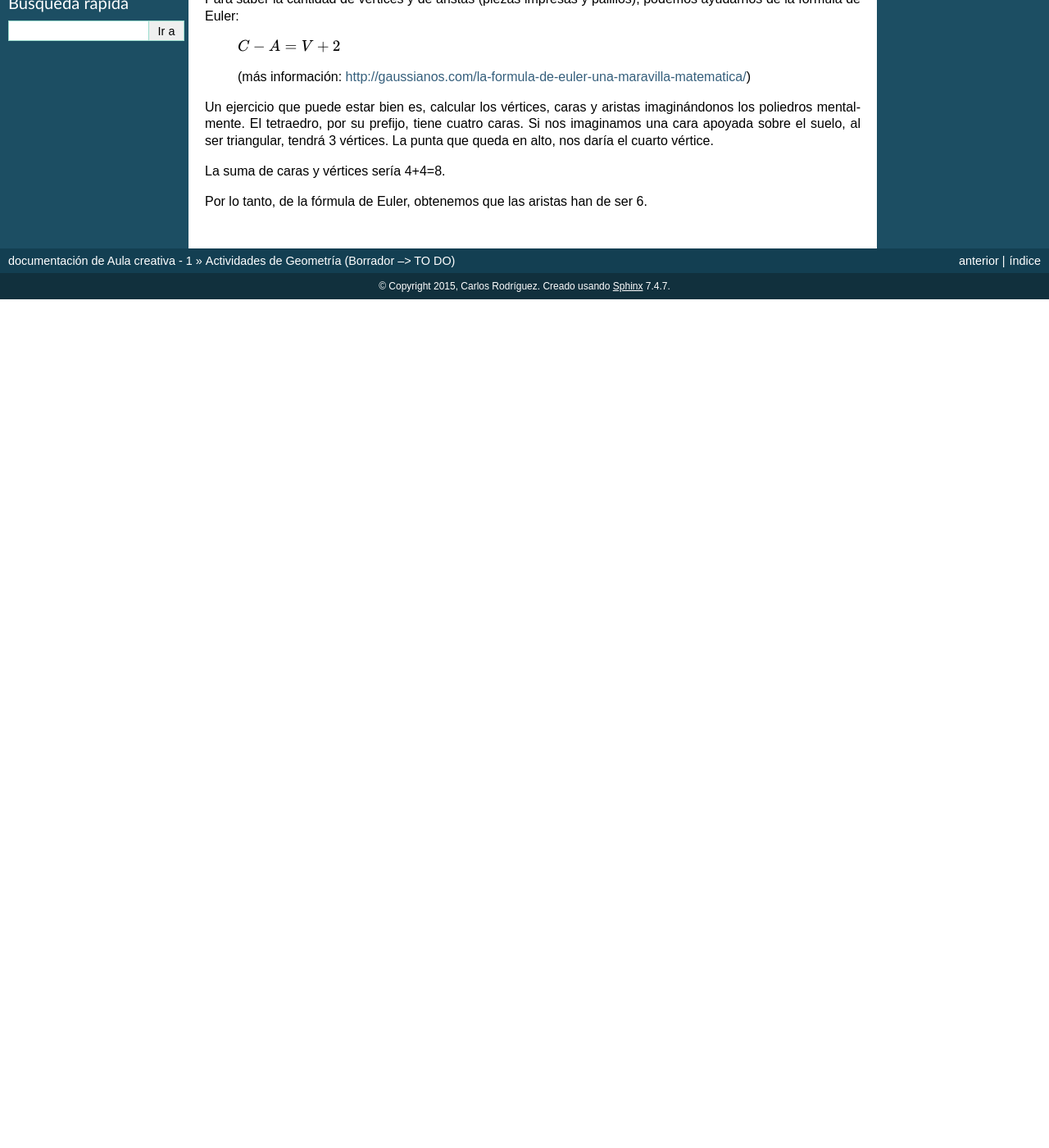
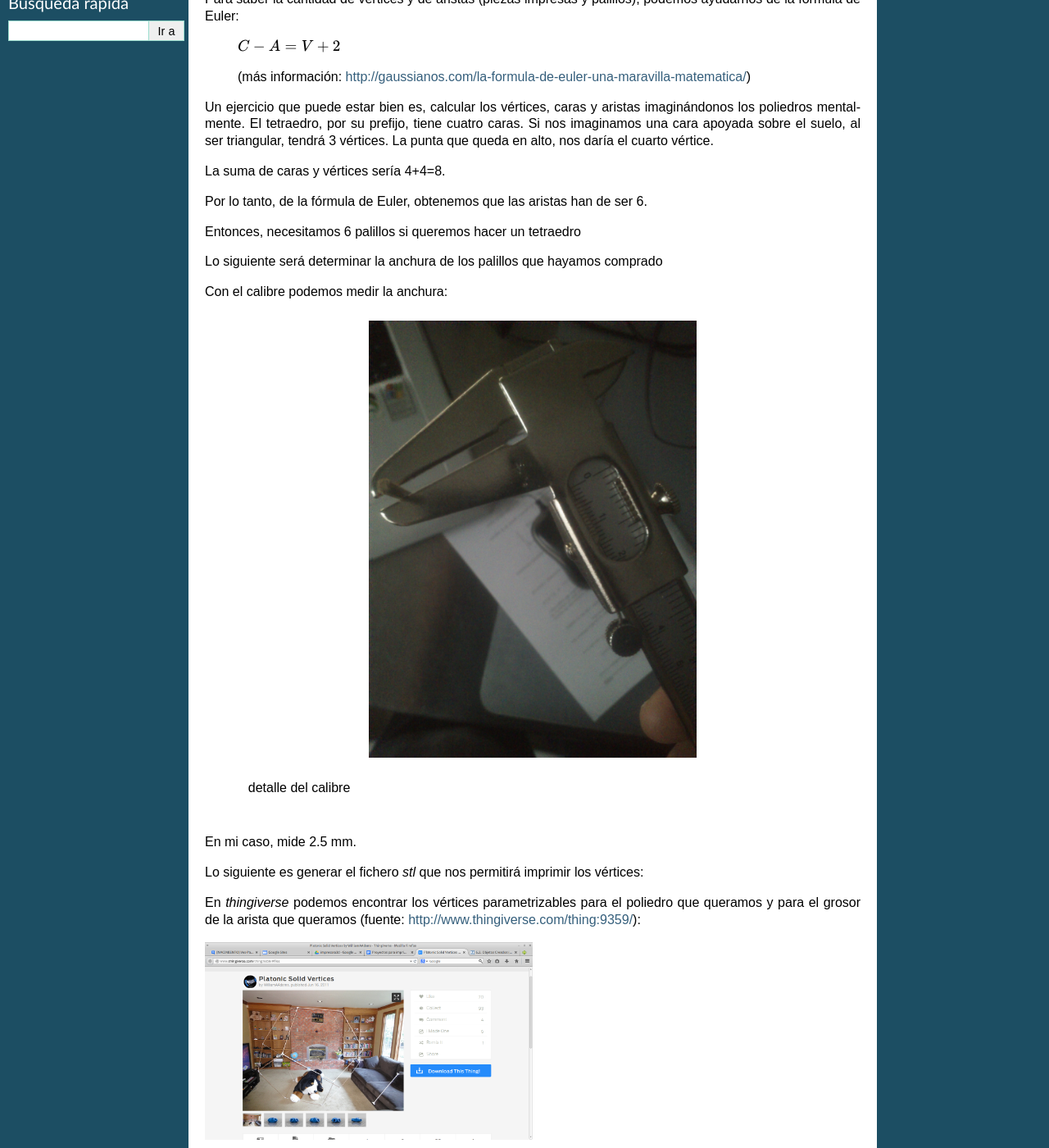
Before and after one commit to es3a10/aula_creativa, a Sphinx documentation site: the page built from docs/geometria.rst, in a window 1280 px wide and 1400 px high, scrolled down 270 px. Shown: the whole window at 82% size. Built offline with Sphinx 7.4.7, drawn with Linux system fonts in a browser that asks for light colours; before the commit the page ends 900 px from its top, so only the background shows below that.

Commit message:
Update geometria.rst

```diff
--- a/docs/geometria.rst
+++ b/docs/geometria.rst
@@ -25,3 +25,22 @@ La suma de caras y vértices sería 4+4=8.
 .. ejercicio :math:`\frac{5^2}{x^3}`  .
 
 Por lo tanto, de la fórmula de Euler, obtenemos que las aristas han de ser 6.
+
+Entonces, necesitamos 6 palillos si queremos hacer un tetraedro
+
+Lo siguiente será determinar la anchura de los palillos que hayamos comprado
+
+Con el calibre podemos medir la anchura:
+
+    .. figure:: ./images/poliedros_calibre.jpg
+        :width: 400px
+
+        detalle del calibre
+En mi caso, mide 2.5 mm.
+
+Lo siguiente es generar el fichero `stl` que nos permitirá imprimir los vértices:
+
+En *thingiverse* podemos encontrar los vértices parametrizables para el poliedro que queramos y para el grosor de la arista que queramos (fuente: http://www.thingiverse.com/thing:9359/):
+
+.. image:: ./images/poliedros_thingiverse.png
+    :width: 400 px
```
